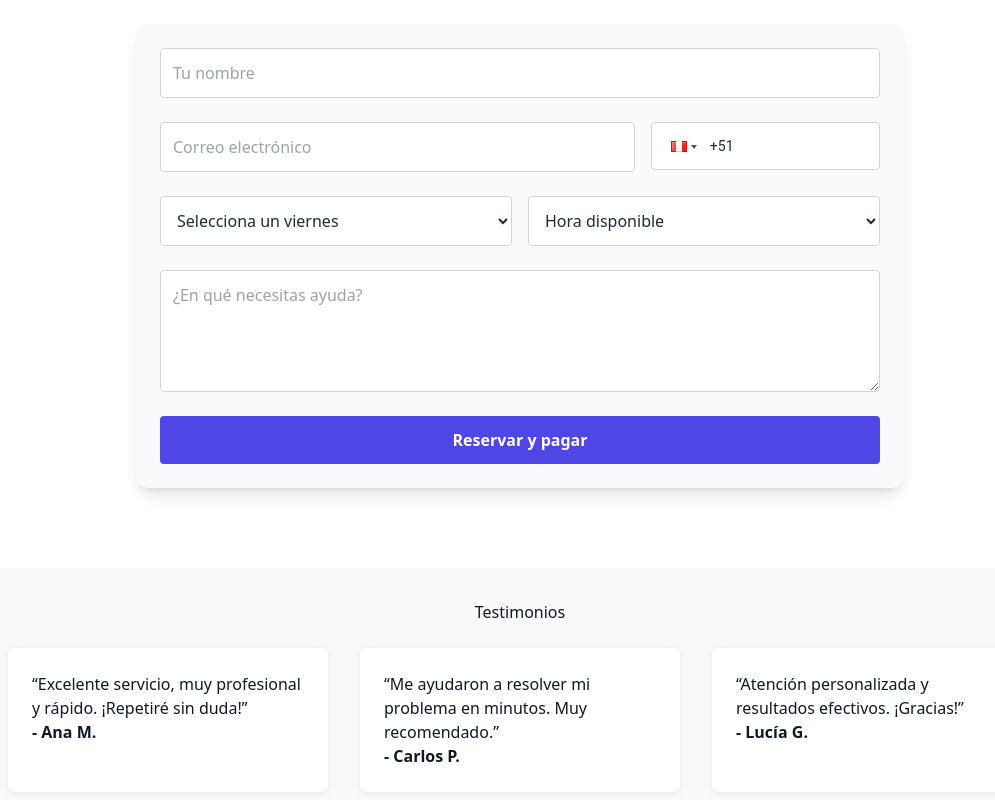
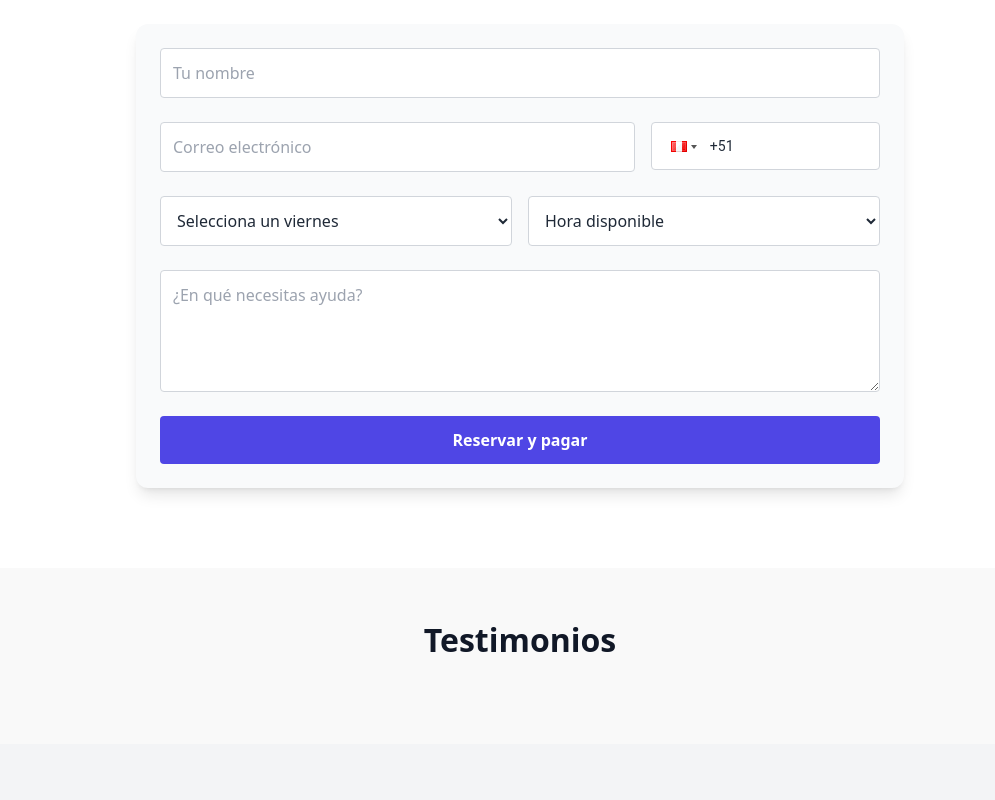
Before and after one commit to jordan-blancas/virtual-flow, a Next.js app: page / in a window 1280 px wide. Shown: the part 1940-2740 px from the top of the page, without its empty margins (120-1115 px from the left). After the commit the page ends 2684 px from the top, so only its background shows below. Built offline with nearby package versions, Linux system fonts and the light colour scheme.

Commit message:
testimonios slider

```diff
--- a/components/Testimonios.js
+++ b/components/Testimonios.js
@@ -1,22 +1,54 @@
 "use client";
+import { useEffect, useState } from "react";
+import styles from "./Testimonios.module.css";
+
+const testimonios = [
+  {
+    texto: "Excelente servicio, muy profesional y rápido. ¡Repetiré sin duda!",
+    autor: "Ana M.",
+  },
+  {
+    texto: "Me ayudaron a resolver mi problema en minutos. Muy recomendado.",
+    autor: "Carlos P.",
+  },
+  {
+    texto: "Atención personalizada y resultados efectivos. ¡Gracias!",
+    autor: "Lucía G.",
+  },
+];
 
 export default function Testimonios() {
+  const [actual, setActual] = useState(0);
+
+  useEffect(() => {
+    const id = setInterval(() => {
+      setActual((prev) => (prev + 1) % testimonios.length);
+    }, 3500);
+    return () => clearInterval(id);
+  }, []);
+
   return (
-    <section style={{ padding: "2rem 0", background: "#f9f9f9" }}>
-      <h2 style={{ textAlign: "center", marginBottom: "1.5rem" }}>Testimonios</h2>
-      <div style={{ display: "flex", gap: "2rem", justifyContent: "center", flexWrap: "wrap" }}>
-        <div style={{ maxWidth: 320, background: "#fff", borderRadius: 8, boxShadow: "0 2px 8px #0001", padding: "1.5rem" }}>
-          <p>“Excelente servicio, muy profesional y rápido. ¡Repetiré sin duda!”</p>
-          <strong>- Ana M.</strong>
-        </div>
-        <div style={{ maxWidth: 320, background: "#fff", borderRadius: 8, boxShadow: "0 2px 8px #0001", padding: "1.5rem" }}>
-          <p>“Me ayudaron a resolver mi problema en minutos. Muy recomendado.”</p>
-          <strong>- Carlos P.</strong>
-        </div>
-        <div style={{ maxWidth: 320, background: "#fff", borderRadius: 8, boxShadow: "0 2px 8px #0001", padding: "1.5rem" }}>
-          <p>“Atención personalizada y resultados efectivos. ¡Gracias!”</p>
-          <strong>- Lucía G.</strong>
-        </div>
+    <section className={styles.section}>
+      <h2 className={styles.title}>Testimonios</h2>
+      <div className={styles.slider}>
+        {testimonios.map((t, i) => (
+          <div
+            key={i}
+            className={styles.testimonio}
+            style={{
+              transform: `translateX(${100 * (i - actual)}%)`,
+              position: "absolute",
+              left: 0,
+              top: 0,
+              width: "100%",
+              opacity: i === actual ? 1 : 0,
+              zIndex: i === actual ? 2 : 1,
+            }}
+          >
+            <p>{t.texto}</p>
+            <span className={styles.autor}>- {t.autor}</span>
+          </div>
+        ))}
       </div>
     </section>
   );
--- /dev/null
+++ b/components/Testimonios.module.css
@@ -0,0 +1,39 @@
+.section {
+  padding: 3rem 0;
+  background: #f9f9f9;
+}
+
+.title {
+  text-align: center;
+  font-size: 2rem;
+  margin-bottom: 2rem;
+  font-weight: 600;
+}
+
+.slider {
+  display: flex;
+  overflow: hidden;
+  justify-content: center;
+  align-items: center;
+  position: relative;
+  max-width: 600px;
+  margin: 0 auto;
+}
+
+.testimonio {
+  min-width: 100%;
+  transition: transform 0.6s cubic-bezier(.4,0,.2,1);
+  background: #fff;
+  border-radius: 1rem;
+  box-shadow: 0 2px 12px #0001;
+  padding: 2rem;
+  text-align: center;
+  font-size: 1.1rem;
+}
+
+.autor {
+  display: block;
+  margin-top: 1rem;
+  font-weight: 500;
+  color: #555;
+}
```
